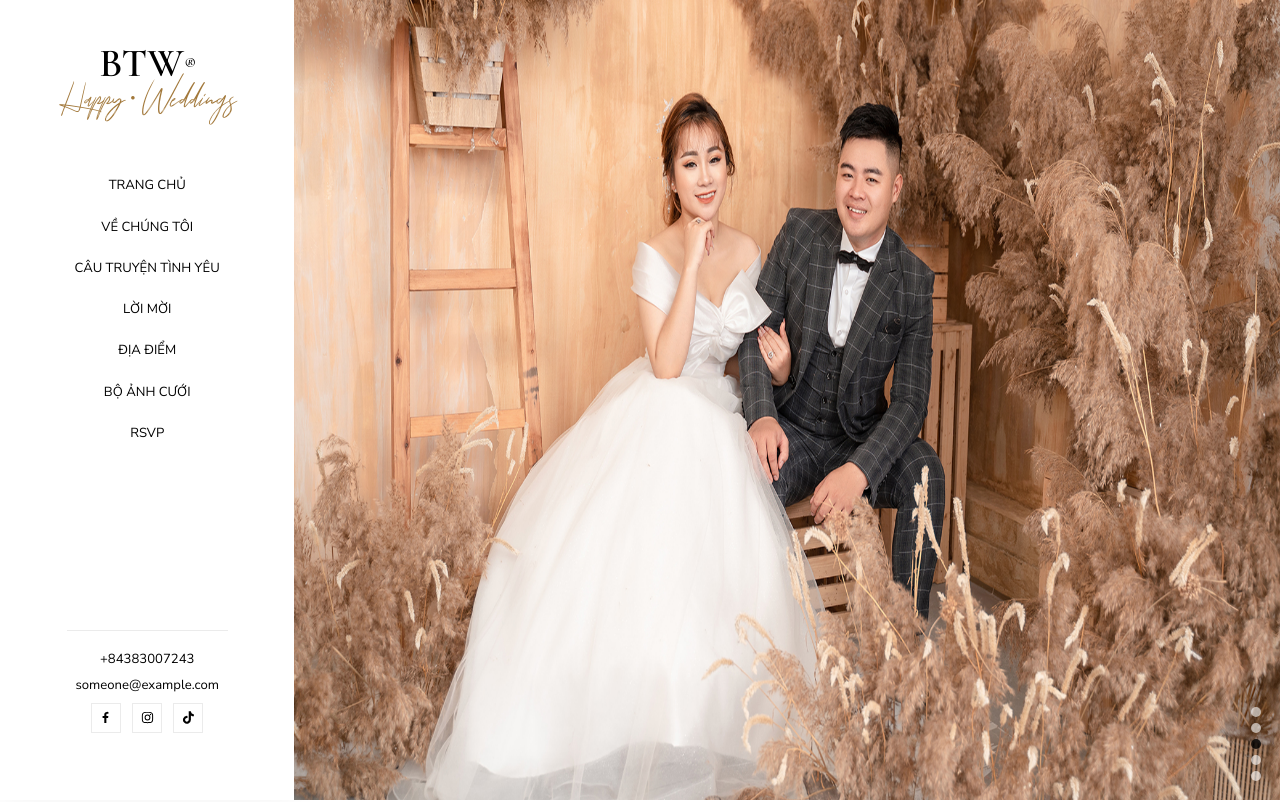
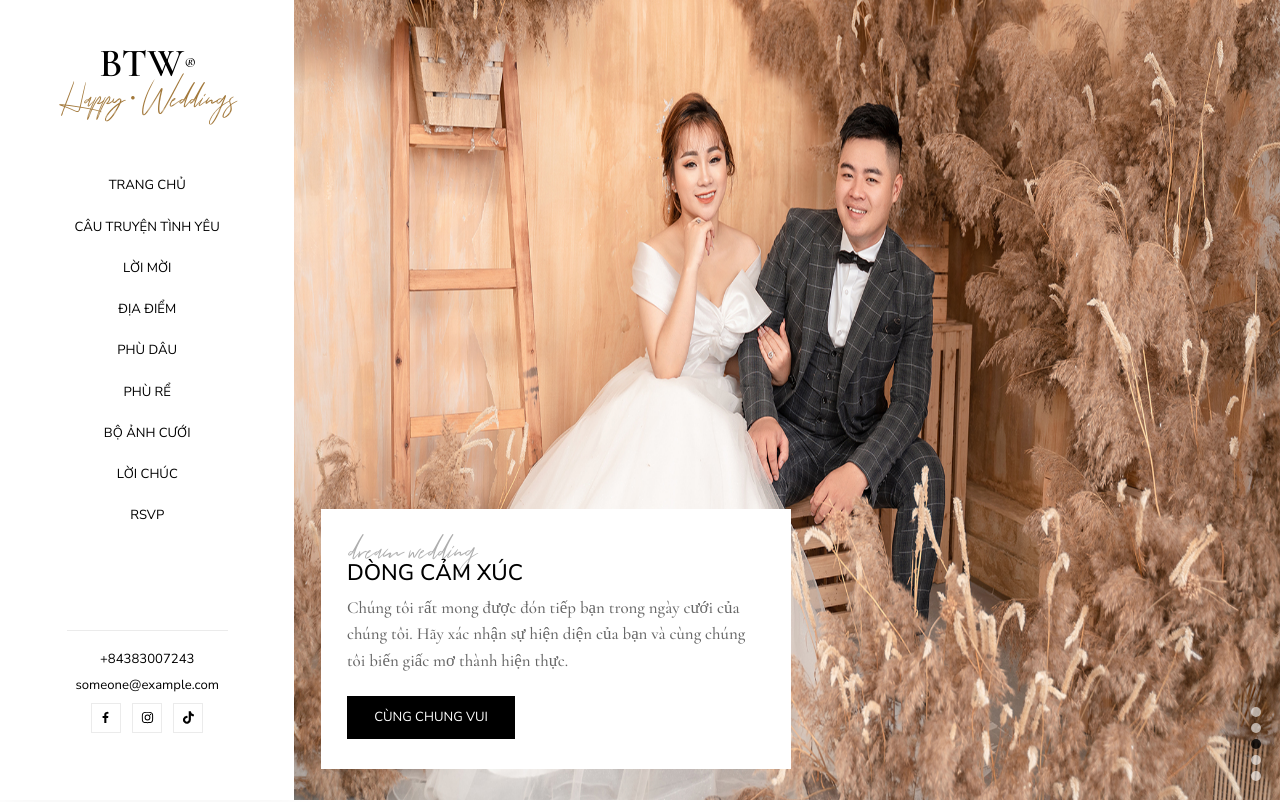
Before and after one commit to vungbt/wedding-website, a Next.js app: page / in a window 1280 px wide. Shown: the top 802 px of the page. Built offline with nearby package versions, Linux system fonts and the light colour scheme.

Commit message:
feat: add dream wedding

```diff
--- a/src/constants/router.ts
+++ b/src/constants/router.ts
@@ -1,3 +1,3 @@
 export const RouterPath = {
-  Home: '/'
+  Home: '#welcome'
 };
--- a/src/libraries/blocks/attend.tsx
+++ b/src/libraries/blocks/attend.tsx
@@ -66,7 +66,7 @@ export function Attend({}: AttendProps) {
   }, [isBride]);
 
   return (
-    <section className="py-20 px-7 bg-primary">
+    <section id="rsvp" className="py-20 px-7 bg-primary">
       <LabelBlock label="Liên hệ" subLabel="location" />
       <div className="flex mt-6 gap-3">
         {/* contact */}
--- a/src/libraries/blocks/bridesmaids.tsx
+++ b/src/libraries/blocks/bridesmaids.tsx
@@ -33,7 +33,7 @@ export function Bridesmaids({ className }: BridesmaidsProps) {
     '/bridesmaids/04.jpg'
   ];
   return (
-    <section className={clsx(className, 'px-7 pr-0 py-20 bg-primary')}>
+    <section id="bridesmaids" className={clsx(className, 'px-7 pr-0 py-20 bg-primary')}>
       <LabelBlock label="Phù dâu" subLabel="Bridesmaids" className="mb-7" />
 
       {/* slider */}
--- a/src/libraries/blocks/groomsmen.tsx
+++ b/src/libraries/blocks/groomsmen.tsx
@@ -33,7 +33,7 @@ export function Groomsmen({ className }: GroomsmenProps) {
     '/groomsmen/04.jpg'
   ];
   return (
-    <section className={clsx(className, 'px-7 pr-0 py-20')}>
+    <section id="groomsmen" className={clsx(className, 'px-7 pr-0 py-20')}>
       <LabelBlock label="Phù rể" subLabel="Groomsmen" className="mb-7" />
 
       {/* slider */}
--- a/src/libraries/blocks/location.tsx
+++ b/src/libraries/blocks/location.tsx
@@ -1,11 +1,11 @@
 import React from 'react';
-import { Button } from '../common';
+import { Button, ButtonLink } from '../common';
 import { RenderIcon } from '../icons';
 import { LabelBlock } from '../common/label-block';
 
 export function Location() {
   return (
-    <section className="location py-20">
+    <section id="location" className="location py-20">
       <div className="container flex items-center justify-center flex-col mb-16">
         <LabelBlock
           label="Địa chỉ"
@@ -74,7 +74,7 @@ export function Location() {
 
         {/* button */}
         <div className="flex items-center justify-center relative z-[1] ">
-          <Button label="RSVP" />
+          <ButtonLink href="#rsvp" label="RSVP" />
         </div>
       </div>
     </section>
--- a/src/libraries/blocks/our-love-story.tsx
+++ b/src/libraries/blocks/our-love-story.tsx
@@ -3,7 +3,7 @@ import React from 'react';
 
 export function OurLoveStory() {
   return (
-    <div className="py-20 px-7 flex w-full gap-2">
+    <section id="our-love-story" className="py-20 px-7 flex w-full gap-2">
       <div className="w-1/2 flex flex-col gap-5">
         <h1 className="text-2xl uppercase">Quỳnh Như & Người Thương</h1>
         <p className="font-tertiary text-secondary text-[20px] italic">
@@ -30,6 +30,6 @@ export function OurLoveStory() {
       <div className="relative w-1/2 aspect-1 h-fit">
         <Image fill src="/our-love/our_love_1.jpg" alt="our love" className="aspect-1 h-auto" />
       </div>
-    </div>
+    </section>
   );
 }
--- a/src/libraries/blocks/testimonials.tsx
+++ b/src/libraries/blocks/testimonials.tsx
@@ -69,7 +69,7 @@ export function Testimonials() {
     }
   };
   return (
-    <section className="testiominal py-20">
+    <section id="testimonials" className="testiominal py-20">
       <div className="px-7 flex items-center relative z-10 gap-2">
         <div className="w-2/5">
           <LabelBlock
@@ -85,7 +85,7 @@ export function Testimonials() {
 
           {/* actions */}
           <div className="flex items-center gap-4 mt-6">
-            <ButtonLink href="/" label="Xác nhận" />
+            <ButtonLink href="#rsvp" label="Xác nhận" />
             <div className="flex items-center gap-2">
               <button className="button-arrow" onClick={() => onHandleSlider('prev')}>
                 <RenderIcon name="chevron-left" className="!w-3 !h-3" />
--- a/src/libraries/blocks/wedding-gallery.tsx
+++ b/src/libraries/blocks/wedding-gallery.tsx
@@ -17,7 +17,7 @@ export function WeddingGallery() {
     '/wedding-gallery/12.jpg'
   ];
   return (
-    <section className="bg-primary py-20 px-7">
+    <section id="wedding-gallery" className="bg-primary py-20 px-7">
       <LabelBlock label="Bộ ảnh cưới" subLabel="new works" className="mb-7" />
       <div className="grid grid-cols-2 lg:grid-cols-3 xl:grid-cols-4 grid-rows-2 overflow-x-auto w-full gap-1">
         {images.map((item, index) => (
--- a/src/libraries/blocks/welcome.tsx
+++ b/src/libraries/blocks/welcome.tsx
@@ -2,6 +2,9 @@
 import clsx from 'clsx';
 import Image from 'next/image';
 import React, { useEffect, useState } from 'react';
+import Slider from 'react-slick';
+import { ButtonLink } from '../common';
+import { LabelBlock } from '../common/label-block';
 
 type WelcomeBlockProps = {
   className?: string;
@@ -16,25 +19,35 @@ export function WelcomeBlock({}: WelcomeBlockProps) {
     '/welcome/welcome_5.jpg'
   ];
 
+  const blocks = [
+    'Chúng tôi đã tìm thấy nhau và cùng nhau xây dựng một câu chuyện tình yêu đẹp như mơ. Hãy cùng chúng tôi kỷ niệm ngày đặc biệt này và chứng kiến giấc mơ của chúng tôi trở thành hiện thực.',
+    'Ngày cưới của chúng tôi sẽ là một ngày tuyệt vời, nơi mọi giấc mơ đều trở thành hiện thực. Hãy cùng chúng tôi tận hưởng từng khoảnh khắc của ngày đặc biệt này.',
+    'Chúng tôi rất mong được đón tiếp bạn trong ngày cưới của chúng tôi. Hãy xác nhận sự hiện diện của bạn và cùng chúng tôi biến giấc mơ thành hiện thực.',
+    'Hãy cùng nhìn lại những khoảnh khắc đẹp nhất trong hành trình tình yêu của chúng tôi. Mỗi bức ảnh là một phần của giấc mơ mà chúng tôi đang sống.'
+  ];
+
+  const settings = {
+    infinite: true,
+    speed: 500,
+    arrows: false,
+    slidesToShow: 1,
+    slidesToScroll: 1,
+    autoplay: true,
+    pauseOnHover: true
+  };
+
   const [currentIndex, setCurrentIndex] = useState(0);
-  const [isHovered, setIsHovered] = useState(false);
 
   useEffect(() => {
-    if (!isHovered) {
-      const interval = setInterval(() => {
-        setCurrentIndex((prevIndex) => (prevIndex + 1) % data.length);
-      }, 3000); // Change slide every 3 seconds
+    const interval = setInterval(() => {
+      setCurrentIndex((prevIndex) => (prevIndex + 1) % data.length);
+    }, 3000); // Change slide every 3 seconds
 
-      return () => clearInterval(interval);
-    }
-  }, [isHovered, data.length]);
+    return () => clearInterval(interval);
+  }, [data.length]);
 
   return (
-    <div
-      className="h-screen overflow-hidden relative"
-      onMouseEnter={() => setIsHovered(true)}
-      onMouseLeave={() => setIsHovered(false)}
-    >
+    <section id="welcome" className="h-screen overflow-hidden relative">
       {data.map((item, index) => (
         <div
           key={index}
@@ -66,6 +79,21 @@ export function WelcomeBlock({}: WelcomeBlockProps) {
           />
         ))}
       </div>
-    </div>
+
+      {/* block */}
+      <div className="max-w-[470px] bottom-7 left-7 absolute">
+        <Slider {...settings}>
+          {blocks.map((item, index) => (
+            <div key={index}>
+              <div className="flex flex-col min-h-[260px] justify-around bg-white p-7 pt-12">
+                <LabelBlock label="Dòng cảm xúc" subLabel="dream wedding" />
+                <p className="font-tertiary text-sub text-lg font-medium">{item}</p>
+                <ButtonLink href="#rsvp" label="Cùng chung vui" className="w-fit mt-4" />
+              </div>
+            </div>
+          ))}
+        </Slider>
+      </div>
+    </section>
   );
 }
--- a/src/libraries/layouts/sidebar.tsx
+++ b/src/libraries/layouts/sidebar.tsx
@@ -10,13 +10,15 @@ type SideBarProps = {
 
 export default function SideBar({ className }: SideBarProps) {
   const menus = [
-    { title: 'Trang chủ', href: '/' },
-    { title: 'Về chúng tôi', href: '/' },
-    { title: 'Câu truyện tình yêu', href: '/' },
-    { title: 'Lời mời', href: '/' },
-    { title: 'Địa điểm', href: '/' },
-    { title: 'Bộ ảnh cưới', href: '/' },
-    { title: 'RSVP', href: '/' }
+    { title: 'Trang chủ', href: '#welcome' },
+    { title: 'Câu truyện tình yêu', href: '#our-love-story' },
+    { title: 'Lời mời', href: '#invitation' },
+    { title: 'Địa điểm', href: '#location' },
+    { title: 'Phù dâu', href: '#bridesmaids' },
+    { title: 'Phù rể', href: '#groomsmen' },
+    { title: 'Bộ ảnh cưới', href: '#wedding-gallery' },
+    { title: 'Lời chúc', href: '#testimonials' },
+    { title: 'RSVP', href: '#rsvp' }
   ];
   return (
     <div className={clsx(className, 'flex flex-col')}>
--- a/src/styles/globals.scss
+++ b/src/styles/globals.scss
@@ -20,6 +20,7 @@
     line-height: 1.6;
     -webkit-text-size-adjust: 100%;
     font-size: 15px;
+    scroll-behavior: smooth;
   }
 
   body {
@@ -43,6 +44,10 @@
   ::placeholder {
     color: var(--color-label) !important;
   }
+}
+
+::-webkit-scrollbar {
+  display: none;
 }
 
 .bg-dark-80 {
```
